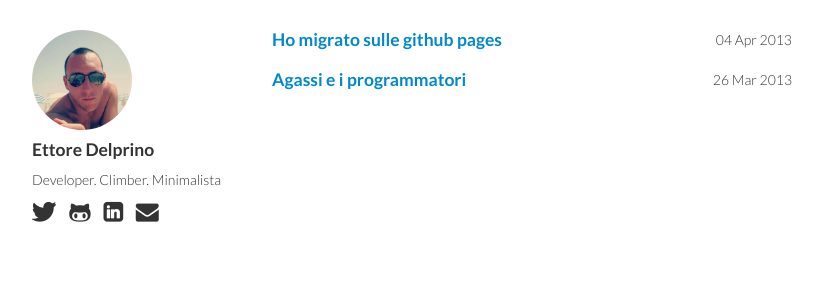
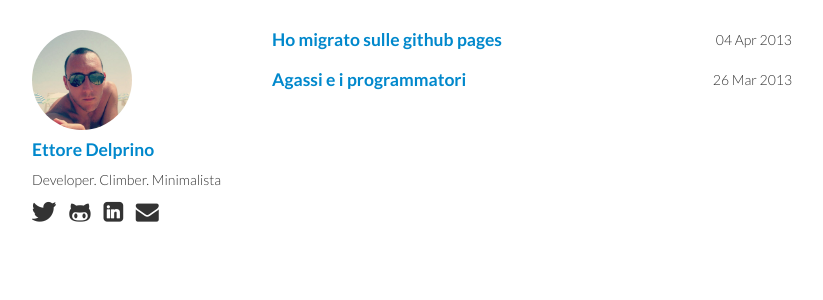
Before and after one commit to edelprino/edelprino.github.com, a Jekyll site: the page built from index.html, in a window 1280 px wide. Shown: the top 300 px of the page, without its empty margins (218-1041 px from the left). Built offline with Jekyll 4.4.1, drawn with Linux system fonts in a browser that asks for light colours.

Commit message:
Small graphics fixes

```diff
--- a/_layouts/base.html
+++ b/_layouts/base.html
@@ -40,7 +40,7 @@
 			<a href="/">
 				<img src="/img/me.jpg" width="100px" class="img-circle">
 			</a>
-			<h4>Ettore Delprino</h4>
+            <h4><a href="/">Ettore Delprino</a></h4>
 			<p>Developer. Climber. Minimalista</p>
 			<div class="link">
 				<a href="https://twitter.com/edelprino" id="twitter"><i class="icon-twitter"></i></a>
@@ -49,7 +49,7 @@
 				<a href="mailto:edelprino@gmail.com" id="email"><i class="icon-envelope-alt"></i></a>
 			</div>
 		</div>
-		<div class="span7 offset4">
+		<div class="span7">
 
 		{{ content }}
 
--- a/css/style.css
+++ b/css/style.css
@@ -4,12 +4,14 @@
 	font-family: Lato, "Helvetica Neue", Helvetica, Arial, sans-serif;
 	font-weight:300;
 }
+a:hover {
+    text-decoration: none;
+}
 .container{
 	margin-top: 20px;
 }
 .sidebar{
 	margin-top: 10px;
-	position: fixed;
 }
 .date{
 	line-height: 20px;
```
Also changed, not shown: _config.yml (line endings or trailing spaces).
